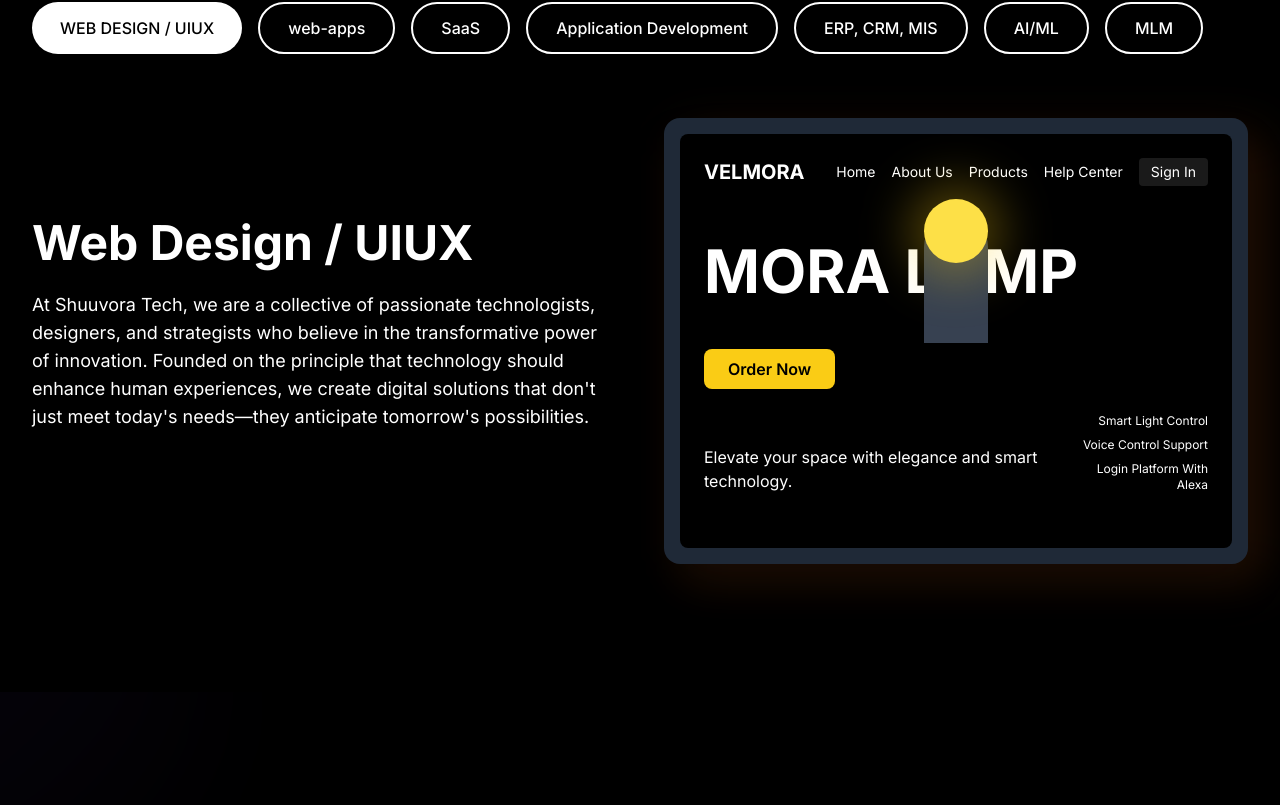
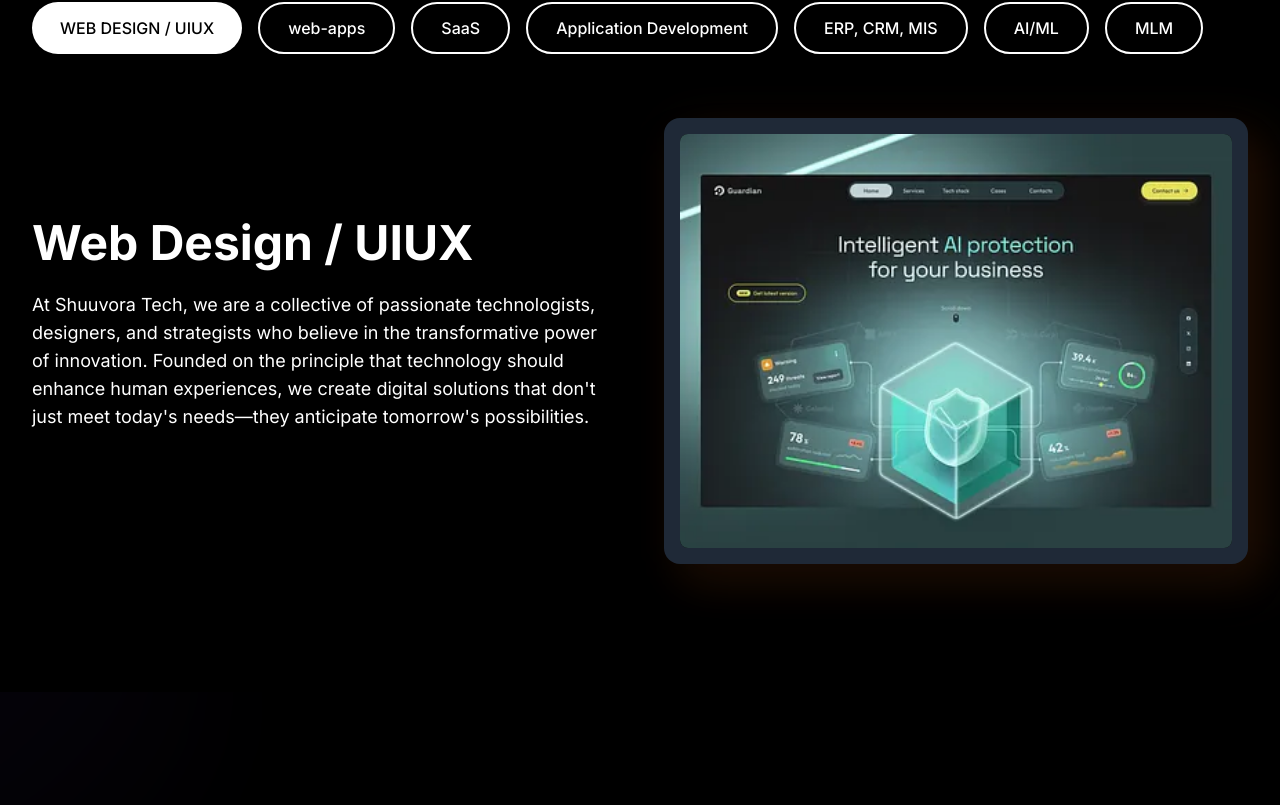
Before and after one commit to Subhasiish/Archels-jwellery, a Next.js app: page / in a window 1280 px wide. Shown: the part 2309-3114 px from the top of the page. Built offline with nearby package versions, Linux system fonts and the light colour scheme.

Commit message:
01 final commit

```diff
--- a/components/AISolutions.tsx
+++ b/components/AISolutions.tsx
@@ -2,6 +2,7 @@
 
 import { motion } from 'framer-motion'
 import Image from 'next/image'
+import aiImage from './img/AI-image.webp'
 
 const aiTags = [
   'Chatbot & Virtual Assistant Development',
@@ -116,11 +117,12 @@ export default function AISolutions() {
               <div className="relative rounded-[32px] overflow-hidden bg-black shadow-[0_32px_80px_rgba(0,0,0,0.7)] border border-white/10">
                 <div className="relative aspect-[4/5] w-full">
                   <Image
-                    src="https://images.unsplash.com/photo-1614680376573-df3480f0c6ff?w=1200&h=1600&fit=crop"
+                    src={aiImage}
                     alt="AI interface on tablet"
                     fill
                     className="object-cover"
                     sizes="(max-width:768px) 100vw, 480px"
+                    priority
                   />
 
                   {/* Simple overlay text to echo reference layout */}
--- a/components/BrandingStudios.tsx
+++ b/components/BrandingStudios.tsx
@@ -2,6 +2,7 @@
 
 import { motion } from 'framer-motion'
 import Image from 'next/image'
+import brandingImage from './img/beaque-image.webp'
 
 export default function BrandingStudios() {
   return (
@@ -23,11 +24,12 @@ export default function BrandingStudios() {
               <div className="relative rounded-[32px] overflow-hidden bg-black shadow-[0_28px_70px_rgba(0,0,0,0.8)] border border-white/10">
                 <div className="relative aspect-[4/5] w-full">
                   <Image
-                    src="https://images.unsplash.com/photo-1526498460520-4c246339dccb?w=1200&h=1600&fit=crop"
+                    src={brandingImage}
                     alt="Branding design on tablet"
                     fill
                     className="object-cover"
                     sizes="(max-width:768px) 100vw, 420px"
+                    priority
                   />
                   {/* Subtle vignette */}
                   <div className="absolute inset-0 bg-black/25" />
--- a/components/Projects.tsx
+++ b/components/Projects.tsx
@@ -3,50 +3,76 @@
 import { motion, useScroll, useTransform, useMotionValue } from 'framer-motion'
 import { useRef, useEffect, useState } from 'react'
 import Image from 'next/image'
+import aiImage from './img/AI-image.webp'
+import nikeImage from './img/nike-image.jpg'
+import houseImage from './img/house-image.webp'
+import lampImage from './img/Lamp-image.jpg'
+import musicImage from './img/music-image.webp'
+import solarImage from './img/solar-image.webp'
+import amoterImage from './img/amoter-image.webp'
+import beaqueImage from './img/beaque-image.webp'
+import bertoozImage from './img/bertooz-image.webp'
+import blurImage from './img/blur-image.webp'
+import bwImage from './img/bw-image.webp'
+import chocolateImage from './img/chocolate-image.webp'
+import danceImage from './img/dance-image.webp'
+import derImage from './img/der-image.webp'
+import desklampImage from './img/desklamp-image.png'
+import downloadImage from './img/download.jpg'
+import exarciseImage from './img/exarcise-image.webp'
+import greenImage from './img/green-image.webp'
+import heroImage from './img/hero-image.webp'
+import heroexerciseImage from './img/heroexercise-image.webp'
+import homeImage from './img/home-image.webp'
+import jwelleryImage from './img/jwellery-image.webp'
+import lamptabImage from './img/lamptab-image.png'
+import laptopImage from './img/laptop-image.webp'
+import laptopheroImage from './img/laptophero-image.webp'
+import laptoplampImage from './img/laptoplamp-image.webp'
+import navelyImage from './img/navely-image.webp'
+import norvanImage from './img/norvan-image.webp'
+import orangeImage from './img/orange-image.webp'
+import organicImage from './img/organic-image.webp'
+import skincareImage from './img/skincare-image.webp'
+import symbolImage from './img/symbol-image.webp'
+import viImage from './img/vi-image.webp'
+import yellowImage from './img/yellow-image.webp'
 
 const projects = [
-  {
-    id: 1,
-    title: 'Architecture Innovation',
-    image: 'https://images.unsplash.com/photo-1441986300917-64674bd600d8?w=1200&h=800&fit=crop',
-    description: 'Shaping the Future of Architecture, Innovation in Every Structure.',
-    size: 'big' // big
-  },
-  {
-    id: 2,
-    title: 'Essentialize',
-    image: 'https://images.unsplash.com/photo-1441986300917-64674bd600d8?w=1200&h=800&fit=crop',
-    description: 'Minimalist luxury product showcase',
-    size: 'small' // small
-  },
-  {
-    id: 3,
-    title: 'StayScape',
-    image: 'https://images.unsplash.com/photo-1631049307264-da0ec9d70304?w=1200&h=800&fit=crop',
-    description: 'Unforgettable stays await on dream stays',
-    size: 'rectangle' // rectangle (wide)
-  },
-  {
-    id: 4,
-    title: 'Bobobox',
-    image: 'https://images.unsplash.com/photo-1506905925346-21bda4d32df4?w=1200&h=800&fit=crop',
-    description: 'Visitors about our cabin',
-    size: 'square' // square
-  },
-  {
-    id: 5,
-    title: 'Exclusive Travel',
-    image: 'https://images.unsplash.com/photo-1600596542815-ffad4c1539a9?w=1200&h=800&fit=crop',
-    description: 'Exclusive Travel, Designed with You in Mind',
-    size: 'small' // small
-  },
-  {
-    id: 6,
-    title: 'Bobobox Reviews',
-    image: 'https://images.unsplash.com/photo-1506905925346-21bda4d32df4?w=1200&h=800&fit=crop',
-    description: 'We Build More Than Homes - We Build Legacies',
-    size: 'big' // big
-  },
+  { id: 1, title: 'AI Innovation', image: aiImage, description: 'Shaping the Future of AI.', size: 'big' },
+  { id: 2, title: 'Nike Campaign', image: nikeImage, description: 'Minimalist luxury product showcase', size: 'small' },
+  { id: 3, title: 'Modern House', image: houseImage, description: 'Unforgettable stays await on dream stays', size: 'rectangle' },
+  { id: 4, title: 'Lamp Design', image: lampImage, description: 'Visitors about our cabin', size: 'square' },
+  { id: 5, title: 'Music Vibes', image: musicImage, description: 'Exclusive Travel, Designed with You in Mind', size: 'small' },
+  { id: 6, title: 'Solar Power', image: solarImage, description: 'We Build More Than Homes - We Build Legacies', size: 'big' },
+  { id: 7, title: 'Amoter', image: amoterImage, description: 'Amoter project description', size: 'rectangle' },
+  { id: 8, title: 'Beaque', image: beaqueImage, description: 'Beaque project description', size: 'square' },
+  { id: 9, title: 'Bertooz', image: bertoozImage, description: 'Bertooz project description', size: 'small' },
+  { id: 10, title: 'Blur', image: blurImage, description: 'Blur project description', size: 'big' },
+  { id: 11, title: 'Black & White', image: bwImage, description: 'BW project description', size: 'rectangle' },
+  { id: 12, title: 'Chocolate', image: chocolateImage, description: 'Chocolate project description', size: 'square' },
+  { id: 13, title: 'Dance', image: danceImage, description: 'Dance project description', size: 'small' },
+  { id: 14, title: 'Der', image: derImage, description: 'Der project description', size: 'big' },
+  { id: 15, title: 'Desk Lamp', image: desklampImage, description: 'Desk Lamp project description', size: 'rectangle' },
+  { id: 16, title: 'Download', image: downloadImage, description: 'Download project description', size: 'square' },
+  { id: 17, title: 'Exercise', image: exarciseImage, description: 'Exercise project description', size: 'small' },
+  { id: 18, title: 'Green', image: greenImage, description: 'Green project description', size: 'big' },
+  { id: 19, title: 'Hero', image: heroImage, description: 'Hero project description', size: 'rectangle' },
+  { id: 20, title: 'Hero Exercise', image: heroexerciseImage, description: 'Hero Exercise project description', size: 'square' },
+  { id: 21, title: 'Home', image: homeImage, description: 'Home project description', size: 'small' },
+  { id: 22, title: 'Jewellery', image: jwelleryImage, description: 'Jewellery project description', size: 'big' },
+  { id: 23, title: 'Lamp Tab', image: lamptabImage, description: 'Lamp Tab project description', size: 'rectangle' },
+  { id: 24, title: 'Laptop', image: laptopImage, description: 'Laptop project description', size: 'square' },
+  { id: 25, title: 'Laptop Hero', image: laptopheroImage, description: 'Laptop Hero project description', size: 'small' },
+  { id: 26, title: 'Laptop Lamp', image: laptoplampImage, description: 'Laptop Lamp project description', size: 'big' },
+  { id: 27, title: 'Navely', image: navelyImage, description: 'Navely project description', size: 'rectangle' },
+  { id: 28, title: 'Norvan', image: norvanImage, description: 'Norvan project description', size: 'square' },
+  { id: 29, title: 'Orange', image: orangeImage, description: 'Orange project description', size: 'small' },
+  { id: 30, title: 'Organic', image: organicImage, description: 'Organic project description', size: 'big' },
+  { id: 31, title: 'Skincare', image: skincareImage, description: 'Skincare project description', size: 'rectangle' },
+  { id: 32, title: 'Symbol', image: symbolImage, description: 'Symbol project description', size: 'square' },
+  { id: 33, title: 'VI', image: viImage, description: 'VI project description', size: 'small' },
+  { id: 34, title: 'Yellow', image: yellowImage, description: 'Yellow project description', size: 'big' },
 ]
 
 export default function Projects() {
--- a/components/Services.tsx
+++ b/components/Services.tsx
@@ -3,6 +3,42 @@
 import { motion, AnimatePresence } from 'framer-motion'
 import { ArrowRight } from 'lucide-react'
 import { useState } from 'react'
+import Image from 'next/image'
+
+import aiImage from './img/AI-image.webp'
+import amoterImage from './img/amoter-image.webp'
+import beaqueImage from './img/beaque-image.webp'
+import bertoozImage from './img/bertooz-image.webp'
+import blurImage from './img/blur-image.webp'
+import bwImage from './img/bw-image.webp'
+import chocolateImage from './img/chocolate-image.webp'
+import danceImage from './img/dance-image.webp'
+import derImage from './img/der-image.webp'
+import desklampImage from './img/desklamp-image.png'
+import downloadImage from './img/download.jpg'
+import exarciseImage from './img/exarcise-image.webp'
+import greenImage from './img/green-image.webp'
+import heroImage from './img/hero-image.webp'
+import heroexerciseImage from './img/heroexercise-image.webp'
+import homeImage from './img/home-image.webp'
+import houseImage from './img/house-image.webp'
+import jwelleryImage from './img/jwellery-image.webp'
+import lampImage from './img/Lamp-image.jpg'
+import lamptabImage from './img/lamptab-image.png'
+import laptopImage from './img/laptop-image.webp'
+import laptopheroImage from './img/laptophero-image.webp'
+import laptoplampImage from './img/laptoplamp-image.webp'
+import musicImage from './img/music-image.webp'
+import navelyImage from './img/navely-image.webp'
+import nikeImage from './img/nike-image.jpg'
+import norvanImage from './img/norvan-image.webp'
+import orangeImage from './img/orange-image.webp'
+import organicImage from './img/organic-image.webp'
+import skincareImage from './img/skincare-image.webp'
+import solarImage from './img/solar-image.webp'
+import symbolImage from './img/symbol-image.webp'
+import viImage from './img/vi-image.webp'
+import yellowImage from './img/yellow-image.webp'
 
 const services = [
   {
@@ -10,49 +46,49 @@ const services = [
     buttonText: 'WEB DESIGN / UIUX',
     title: 'Web Design / UIUX',
     description: 'At Shuuvora Tech, we are a collective of passionate technologists, designers, and strategists who believe in the transformative power of innovation. Founded on the principle that technology should enhance human experiences, we create digital solutions that don\'t just meet today\'s needs—they anticipate tomorrow\'s possibilities.',
-    image: '/images/web-design.jpg', // Placeholder - you'll need to add actual images
+    image: aiImage,
   },
   {
     id: 'mlm-1',
     buttonText: 'web-apps',
     title: 'MLM Solutions',
     description: 'At Shuuvora Tech, we are a collective of passionate technologists, designers, and strategists who believe in the transformative power of innovation. Founded on the principle that technology should enhance human experiences, we create digital solutions that don\'t just meet today\'s needs—they anticipate tomorrow\'s possibilities.',
-    image: '/images/mlm.jpg',
+    image: amoterImage,
   },
   {
     id: 'mlm-2',
     buttonText: 'SaaS',
     title: 'MLM Platform',
     description: 'At Shuuvora Tech, we are a collective of passionate technologists, designers, and strategists who believe in the transformative power of innovation. Founded on the principle that technology should enhance human experiences, we create digital solutions that don\'t just meet today\'s needs—they anticipate tomorrow\'s possibilities.',
-    image: '/images/mlm-2.jpg',
+    image: beaqueImage,
   },
   {
     id: 'mlm-3',
     buttonText: 'Application Development',
     title: 'SEO Services',
     description: 'At Shuuvora Tech, we are a collective of passionate technologists, designers, and strategists who believe in the transformative power of innovation. Founded on the principle that technology should enhance human experiences, we create digital solutions that don\'t just meet today\'s needs—they anticipate tomorrow\'s possibilities.',
-    image: '/images/seo.jpg',
+    image: bertoozImage,
   },
   {
     id: 'mlm-4',
     buttonText: 'ERP, CRM, MIS',
     title: 'MLM Development',
     description: 'At Shuuvora Tech, we are a collective of passionate technologists, designers, and strategists who believe in the transformative power of innovation. Founded on the principle that technology should enhance human experiences, we create digital solutions that don\'t just meet today\'s needs—they anticipate tomorrow\'s possibilities.',
-    image: '/images/mlm-3.jpg',
+    image: blurImage,
   },
   {
     id: 'mlm-5',
     buttonText: 'AI/ML',
     title: 'MLM Consulting',
     description: 'At Shuuvora Tech, we are a collective of passionate technologists, designers, and strategists who believe in the transformative power of innovation. Founded on the principle that technology should enhance human experiences, we create digital solutions that don\'t just meet today\'s needs—they anticipate tomorrow\'s possibilities.',
-    image: '/images/mlm-4.jpg',
+    image: bwImage,
   },
   {
     id: 'mlm-6',
     buttonText: 'MLM',
     title: 'MLM Strategy',
     description: 'At Shuuvora Tech, we are a collective of passionate technologists, designers, and strategists who believe in the transformative power of innovation. Founded on the principle that technology should enhance human experiences, we create digital solutions that don\'t just meet today\'s needs—they anticipate tomorrow\'s possibilities.',
-    image: '/images/mlm-5.jpg',
+    image: chocolateImage,
   },
 ]
 
@@ -158,71 +194,15 @@ export default function Services() {
               {/* Tablet Frame */}
               <div className="relative bg-gray-800 rounded-2xl p-3 md:p-4 shadow-2xl">
                 {/* Tablet Screen */}
-                <div className="relative bg-black rounded-lg overflow-hidden aspect-[4/3]">
-                  {/* Tablet Interface - Web Design Preview */}
-                  {selectedService.id === 'web-design' ? (
-                    <div className="w-full h-full bg-black p-4 md:p-6 flex flex-col">
-                      {/* Header */}
-                      <div className="flex items-center justify-between mb-6">
-                        <div className="text-white text-lg md:text-xl font-bold">VELMORA</div>
-                        <div className="flex items-center space-x-4 text-white text-xs md:text-sm">
-                          <span>Home</span>
-                          <span>About Us</span>
-                          <span>Products</span>
-                          <span>Help Center</span>
-                          <button className="bg-white/10 px-3 py-1 rounded">Sign In</button>
-                        </div>
-                      </div>
-
-                      {/* Main Content */}
-                      <div className="flex-1 flex flex-col justify-center relative">
-                        {/* MORA LAMP Text with Lamp Illustration */}
-                        <div className="relative mb-8">
-                          <h1 className="text-4xl md:text-5xl lg:text-6xl font-bold text-white mb-4">
-                            MORA LAMP
-                          </h1>
-                          {/* Lamp Illustration Overlay */}
-                          <div className="absolute top-0 left-0 w-full h-full flex items-center justify-center pointer-events-none">
-                            <div className="relative">
-                              {/* Lamp Base */}
-                              <div className="w-16 h-32 bg-gray-700 rounded-t-full"></div>
-                              {/* Lamp Shade with Glow */}
-                              <div className="absolute -top-8 left-1/2 -translate-x-1/2 w-24 h-24 bg-yellow-400/30 rounded-full blur-xl"></div>
-                              <div className="absolute -top-4 left-1/2 -translate-x-1/2 w-16 h-16 bg-yellow-300 rounded-full"></div>
-                            </div>
-                          </div>
-                        </div>
-
-                        {/* Order Now Button */}
-                        <button className="bg-yellow-400 text-black px-6 py-2 rounded-lg font-semibold w-fit mb-6">
-                          Order Now
-                        </button>
-
-                        {/* Bottom Section */}
-                        <div className="flex justify-between items-end">
-                          <p className="text-white text-sm md:text-base">
-                            Elevate your space with elegance and smart technology.
-                          </p>
-                          <div className="flex flex-col space-y-2 text-right">
-                            <div className="text-white text-xs">Smart Light Control</div>
-                            <div className="text-white text-xs">Voice Control Support</div>
-                            <div className="text-white text-xs">Login Platform With Alexa</div>
-                          </div>
-                        </div>
-                      </div>
-                    </div>
-                  ) : (
-                    <div className="w-full h-full bg-gradient-to-br from-gray-800 to-gray-900 flex items-center justify-center">
-                      <div className="text-center p-8">
-                        <div className="text-white text-2xl md:text-3xl font-bold mb-4">
-                          {selectedService.title}
-                        </div>
-                        <div className="text-gray-400 text-sm">
-                          Service Preview
-                        </div>
-                      </div>
-                    </div>
-                  )}
+                <div className="relative bg-black rounded-lg overflow-hidden aspect-[4/3] flex items-center justify-center">
+                  <Image
+                    src={selectedService.image}
+                    alt={selectedService.title}
+                    fill
+                    className="object-contain"
+                    sizes="(max-width: 768px) 100vw, 50vw"
+                    priority
+                  />
                 </div>
               </div>
             </div>
```
Also changed, not shown: app/ai/chatbot/page.tsx (+113 -36 lines).
